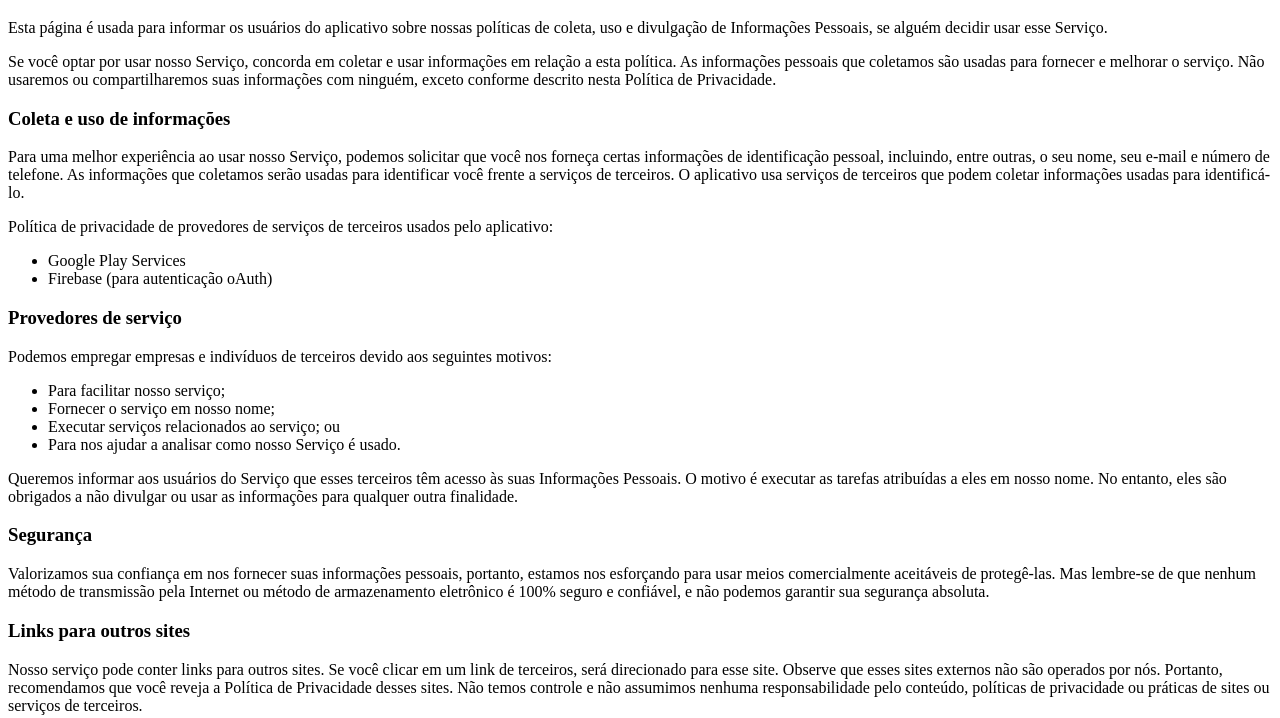
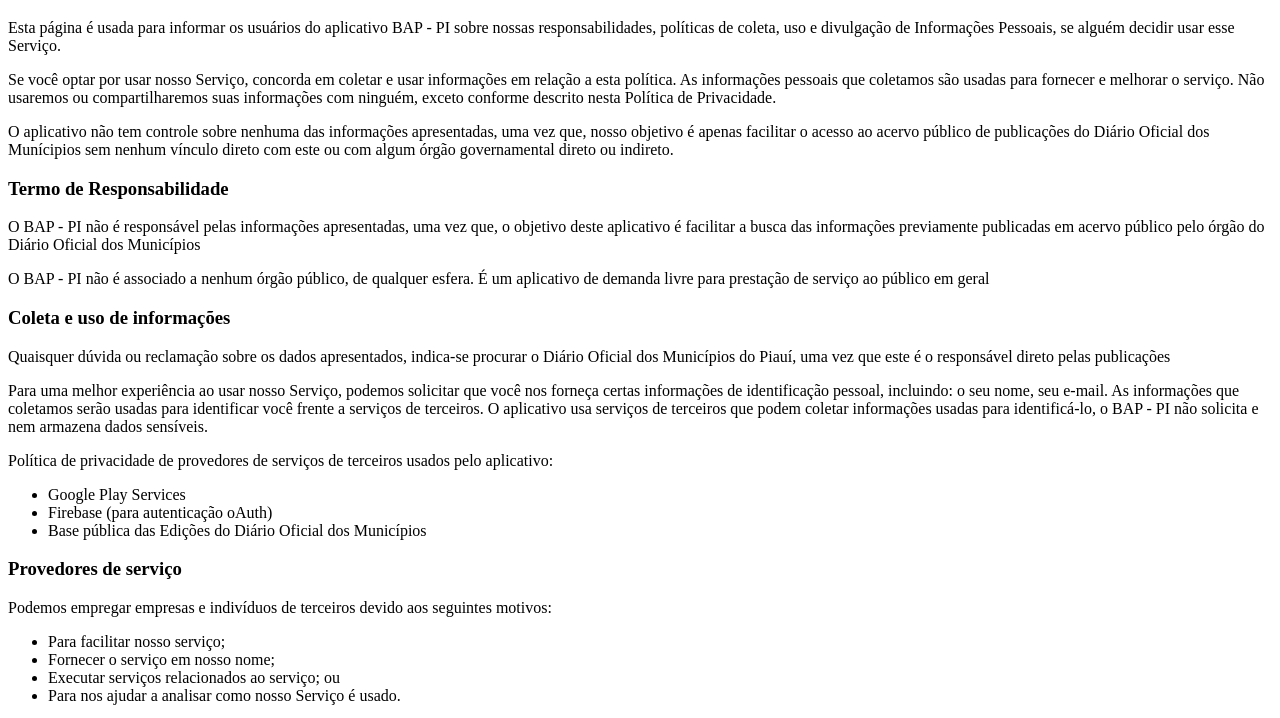
Before and after one commit to roneicouto/appPolicy, a plain HTML site: page index.html in a window 1280 px wide. Shown: the part 61-779 px from the top of the page. Drawn offline with Linux system fonts and the light colour scheme.

Commit message:
Update index.html
melhorias de texto, esclarecimentos

```diff
--- a/index.html
+++ b/index.html
@@ -7,15 +7,22 @@
 </head>
 <body>
     <h1 id="pol-tica-de-privacidade">Política de Privacidade</h1>
-<p>Esta página é usada para informar os usuários do aplicativo sobre nossas políticas de coleta, uso e divulgação de Informações Pessoais, se alguém decidir usar esse Serviço.</p>
+<p>Esta página é usada para informar os usuários do aplicativo BAP - PI sobre nossas responsabilidades, políticas de coleta, uso e divulgação de Informações Pessoais, se alguém decidir usar esse Serviço.</p>
 <p>Se você optar por usar nosso Serviço, concorda em coletar e usar informações em relação a esta política. As informações pessoais que coletamos são usadas para fornecer e melhorar o serviço. Não usaremos ou compartilharemos suas informações com ninguém, exceto conforme descrito nesta Política de Privacidade.</p>
+<p>O aplicativo não tem controle sobre nenhuma das informações apresentadas, uma vez que, nosso objetivo é apenas facilitar o acesso ao acervo público de publicações do
+Diário Oficial dos Munícipios sem nenhum vínculo direto com este ou com algum órgão governamental direto ou indireto.</p>
+<h3 id="termo-de-responsabilidade">Termo de Responsabilidade</h3>
+<p>O BAP - PI não é responsável pelas informações apresentadas, uma vez que, o objetivo deste aplicativo é facilitar a busca das informações previamente publicadas em acervo público pelo órgão do Diário Oficial dos Municípios </p>
+<p>O BAP - PI não é associado a nenhum órgão público, de qualquer esfera. É um aplicativo de demanda livre para prestação de serviço ao público em geral</p>
 <h3 id="coleta-e-uso-de-informa-es">Coleta e uso de informações</h3>
-<p>Para uma melhor experiência ao usar nosso Serviço, podemos solicitar que você nos forneça certas informações de identificação pessoal, incluindo, entre outras, o seu nome, seu e-mail e número de telefone. As informações que coletamos serão usadas para identificar você frente a serviços de terceiros.
-O aplicativo usa serviços de terceiros que podem coletar informações usadas para identificá-lo.</p>
+<p>Quaisquer dúvida ou reclamação sobre os dados apresentados, indica-se procurar o Diário Oficial dos Municípios do Piauí, uma vez que este é o responsável direto pelas publicações</p>
+<p>Para uma melhor experiência ao usar nosso Serviço, podemos solicitar que você nos forneça certas informações de identificação pessoal, incluindo: o seu nome, seu e-mail. As informações que coletamos serão usadas para identificar você frente a serviços de terceiros.
+O aplicativo usa serviços de terceiros que podem coletar informações usadas para identificá-lo, o BAP - PI não solicita e nem armazena dados sensíveis.</p>
 <p>Política de privacidade de provedores de serviços de terceiros usados pelo aplicativo:</p>
 <ul>
 <li>Google Play Services</li>
 <li>Firebase (para autenticação oAuth)</li>
+<li>Base pública das Edições do Diário Oficial dos Municípios</li>
 </ul>
 <h3 id="provedores-de-servi-o">Provedores de serviço</h3>
 <p>Podemos empregar empresas e indivíduos de terceiros devido aos seguintes motivos:</p>
```
